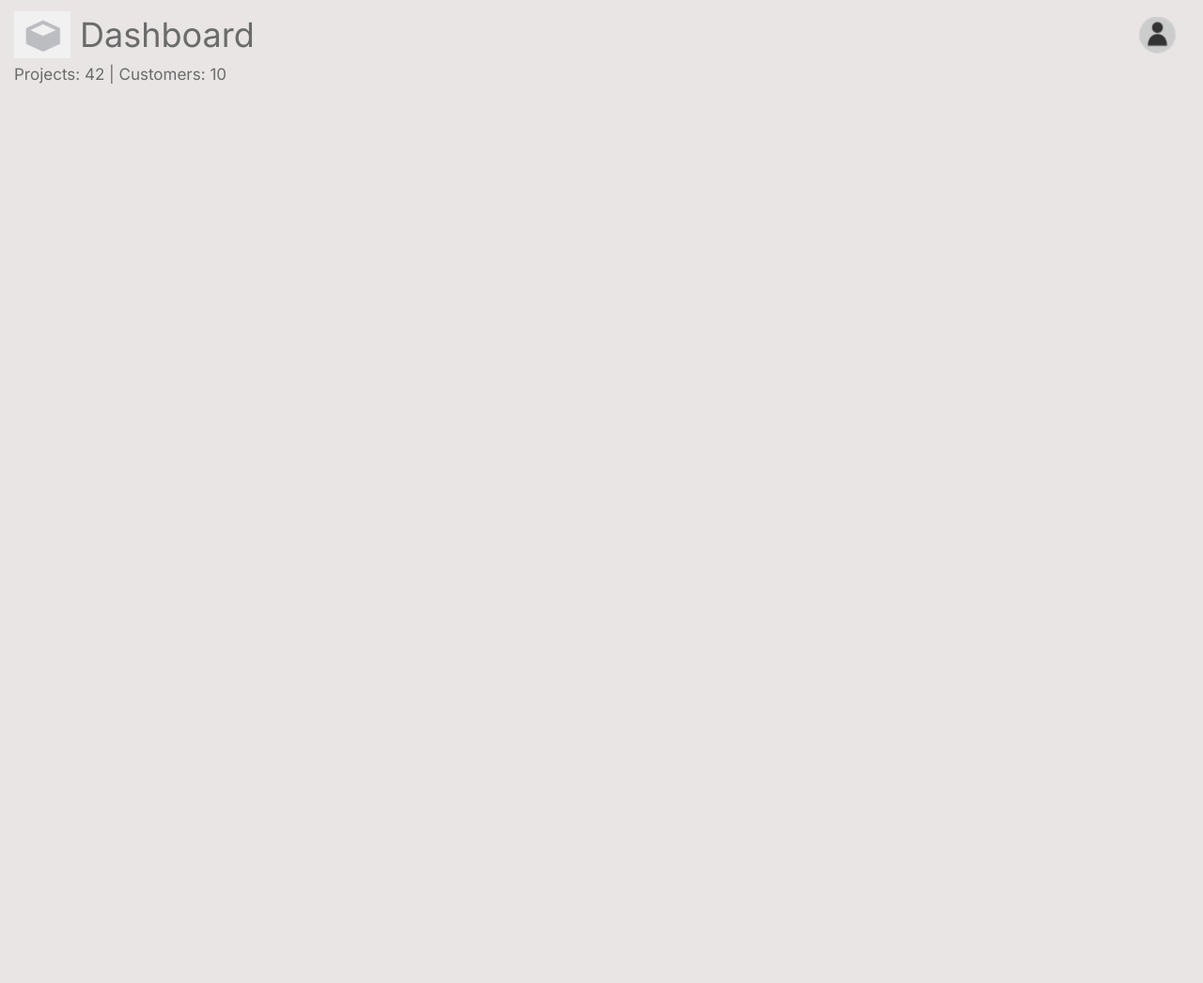
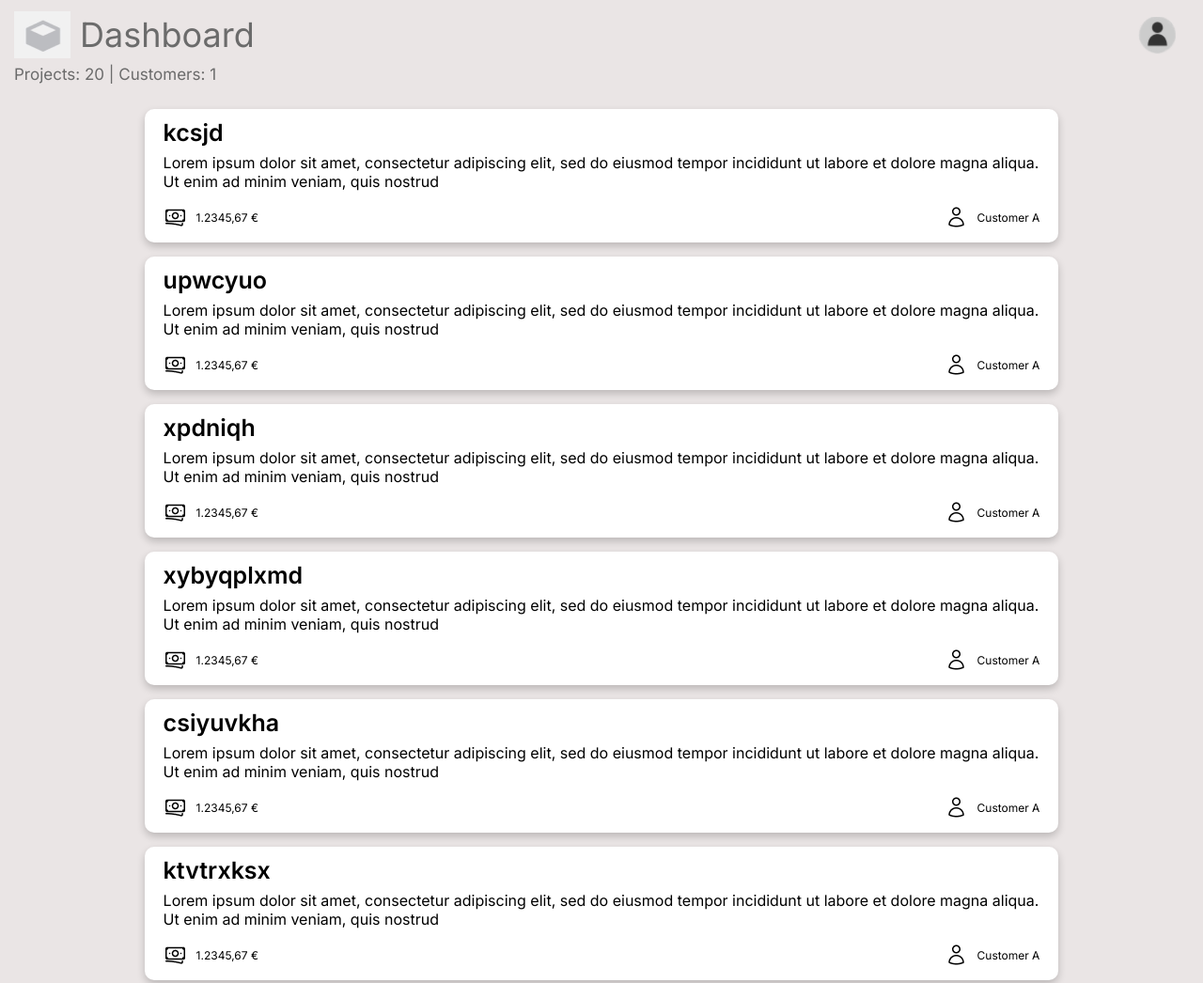
Before and after one commit to Shisui6/selectcode-CSS, a website: page index.html in a window 1280 px wide. Shown: the top 1046 px of the page at 94% size. Before the commit the page ends 800 px from the top, so only its background shows below. Drawn offline with Linux system fonts and the light colour scheme.

Commit message:
feat(app): Create and style project section

```diff
--- a/index.html
+++ b/index.html
@@ -19,9 +19,13 @@
       <img src="./resources/images/profile.png" alt="profile" class="prof">
     </div>
     <div>
-      <h3>Projects: 42 | Customers: 10</h3>
+      <h3>Projects: 20 | Customers: 1</h3>
     </div>
   </header>
-
+  <main>
+    <section id="projects-section">
+    </section>
+  </main>
+  <script src="./resources/JS/script.js"></script>
 </body>
 </html>
--- a/resources/CSS/style.css
+++ b/resources/CSS/style.css
@@ -63,3 +63,46 @@ header h3 {
   line-height: normal;
   margin-top: 5px;
 }
+
+/* Projects */
+
+#projects-section {
+  padding: 0 12%;
+  display: grid;
+  grid-template-columns: 100%;
+  gap: 15px;
+}
+
+.project {
+  padding: 10px 20px;
+  background-color: #fff;
+  box-shadow: 0 4px 8px 0 rgba(0, 0, 0, 0.2);
+  border-radius: 10px;
+}
+
+.project h2 {
+  margin: 0;
+  font-size: 25px;
+  font-style: normal;
+  font-weight: 600;
+  line-height: normal;
+}
+
+.project p {
+  margin-top: 7px;
+}
+
+.project-bottom {
+  display: flex;
+  align-items: center;
+  margin-bottom: 5px;
+}
+
+.project-bottom p {
+  margin: 0;
+  margin-left: 10px;
+  font-size: 12px;
+  font-style: normal;
+  font-weight: 400;
+  line-height: normal;
+}
--- /dev/null
+++ b/resources/JS/script.js
@@ -0,0 +1,33 @@
+const createRandomWord = () => {
+  let alphabet = "abcdefghijklmnopqrstuvwxyz";
+  let word = "";
+  let length = Math.floor(Math.random() * 8) + 3;
+  for (let i = 0; i < length; i++) {
+    let index = Math.floor(Math.random() * 26);
+    let letter = alphabet[index];
+    word += letter;
+  }
+  return word;
+};
+
+const projects = document.getElementById("projects-section");
+
+for (let i = 0; i < 20; i++) {
+  const project = document.createElement("div");
+  project.className = "project";
+  project.innerHTML = `
+    <h2>${createRandomWord()}</h2>
+    <p>Lorem ipsum dolor sit amet, consectetur adipiscing elit, sed do eiusmod tempor incididunt ut labore et dolore magna aliqua. Ut enim ad minim veniam, quis nostrud </p>
+    <div class="header-first">
+      <div class="project-bottom">
+        <img src="./resources/images/cash.png" alt="cash">
+        <p>1.2345,67 €</p>
+      </div>
+      <div class="project-bottom">
+        <img src="./resources/images/head.png" alt="head">
+        <p>Customer A</p>
+      </div>
+    </div>
+  `;
+  projects.appendChild(project);
+}
```
Also changed, not shown: resources/images/cash.png (added), resources/images/head.png (added).
